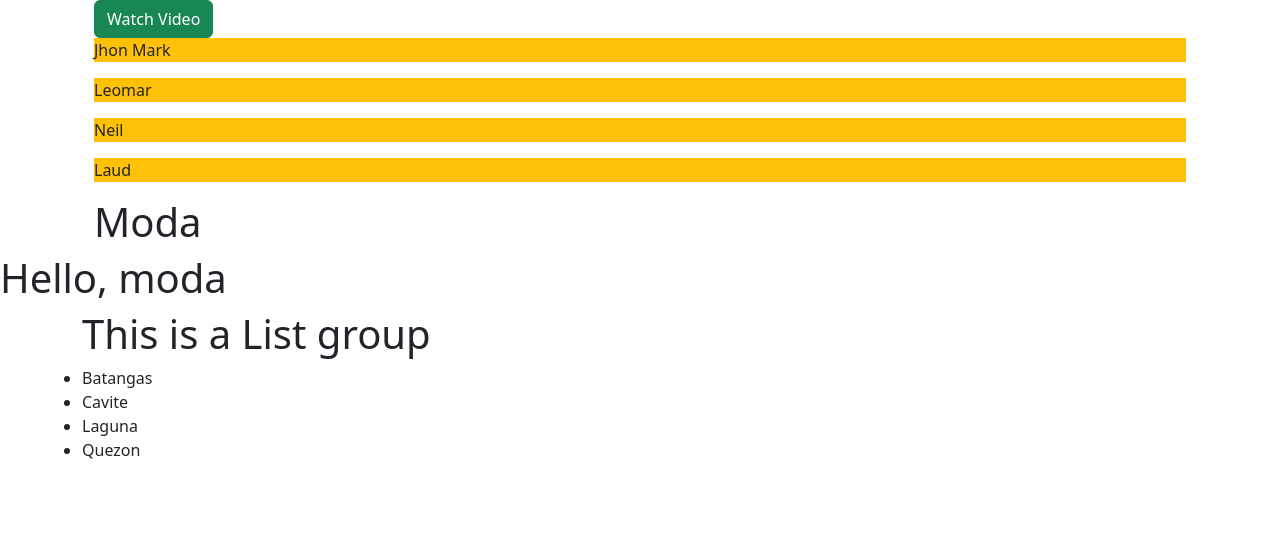
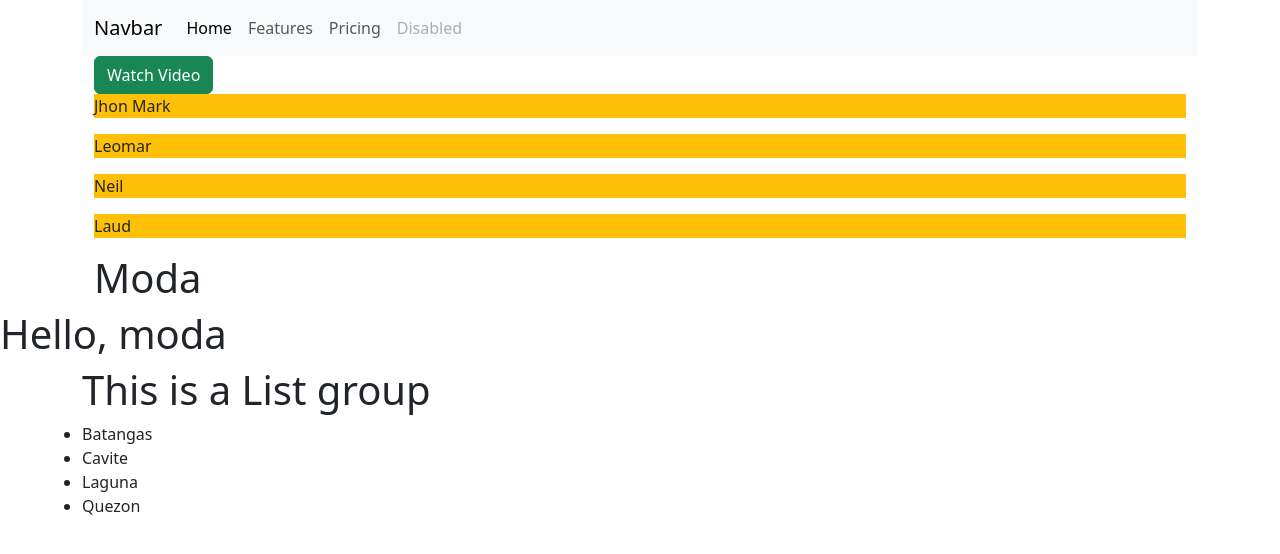
Before and after one commit to MarkRyuo/first_app, a React (Vite) app: page / in a window 1280 px wide. Shown: the top 554 px of the page. Built offline with nearby package versions, Linux system fonts and the light colour scheme.

Commit message:
Update Aug 14 2024

```diff
--- a/src/App.tsx
+++ b/src/App.tsx
@@ -1,10 +1,11 @@
 import Message from './components/Message'
 import HomeScreen from "./components/Home";
 import ListGroup from "./components/ListGroup";
-// import NavBar from "./components/navbar";
+import NavBar from "./components/navbar";
 
 function App(){
   return <div>
+    <NavBar/>
     <HomeScreen/>
     <Message/>
     <ListGroup/>
```
